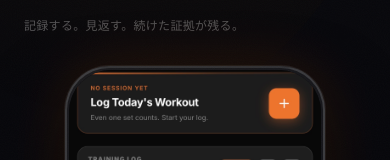
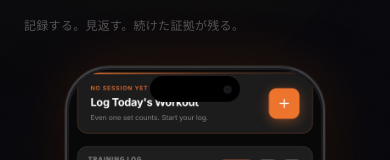
Before and after one commit to hkbaseball51-star/repra-lp, a React (Vite) app: page / in a window 390 px wide. Shown: the part 555-715 px from the top of the page. Built offline with nearby package versions, Linux system fonts and the light colour scheme; no server answers; the database is empty.

Commit message:
Add iPhone notch to hero mockup

```diff
--- a/src/components/PhoneMockup.tsx
+++ b/src/components/PhoneMockup.tsx
@@ -25,12 +25,32 @@ export function PhoneMockup() {
         {/* Screen content */}
         <div className="absolute inset-[2px] rounded-[42px] overflow-hidden bg-[#0a0a0f]">
 
-          {/* Status bar */}
-          <div className="flex items-center justify-between px-6 pt-3 pb-1">
-            <span className="text-[10px] text-white/60 font-medium">9:41</span>
+          {/* Status bar — time left, battery right, Dynamic Island floats center above */}
+          <div className="flex items-center justify-between px-5 pt-[14px] pb-1">
+            <span className="text-[10px] text-white/55 font-medium tracking-tight">9:41</span>
             <div className="flex gap-1 items-center">
-              <div className="w-3 h-1.5 rounded-sm bg-white/60"></div>
-              <div className="w-1 h-1.5 rounded-[1px] bg-white/20"></div>
+              {/* Signal bars */}
+              <div className="flex gap-[2px] items-end h-[10px]">
+                <div className="w-[2px] h-[5px] rounded-[1px] bg-white/45"></div>
+                <div className="w-[2px] h-[7px] rounded-[1px] bg-white/45"></div>
+                <div className="w-[2px] h-[9px] rounded-[1px] bg-white/45"></div>
+              </div>
+              {/* Wi-Fi */}
+              <svg width="10" height="8" viewBox="0 0 10 8" fill="none" className="opacity-45">
+                <path d="M5 7C5.55228 7 6 6.55228 6 6C6 5.44772 5.55228 5 5 5C4.44772 5 4 5.44772 4 6C4 6.55228 4.44772 7 5 7Z" fill="white"/>
+                <path d="M2.5 4.5C3.16 3.84 4.04 3.5 5 3.5C5.96 3.5 6.84 3.84 7.5 4.5" stroke="white" strokeWidth="1" strokeLinecap="round"/>
+                <path d="M0.5 2.5C1.71 1.3 3.27 0.5 5 0.5C6.73 0.5 8.29 1.3 9.5 2.5" stroke="white" strokeWidth="1" strokeLinecap="round"/>
+              </svg>
+              {/* Battery */}
+              <div className="flex items-center gap-[1px]">
+                <div
+                  className="rounded-[2px]"
+                  style={{ width: '18px', height: '9px', border: '1px solid rgba(255,255,255,0.4)', padding: '1px' }}
+                >
+                  <div className="h-full rounded-[1px] bg-white/80" style={{ width: '80%' }}></div>
+                </div>
+                <div className="rounded-r-[1px] bg-white/35" style={{ width: '2px', height: '4px' }}></div>
+              </div>
             </div>
           </div>
 
@@ -167,8 +187,31 @@ export function PhoneMockup() {
         </div>
       </div>
 
-      {/* Dynamic island */}
-      <div className="absolute top-[12px] left-1/2 -translate-x-1/2 w-[80px] h-[22px] rounded-full bg-black z-10"></div>
+      {/* Dynamic Island */}
+      <div
+        className="absolute left-1/2 -translate-x-1/2 z-30 flex items-center justify-end"
+        style={{
+          top: '10px',
+          width: '90px',
+          height: '26px',
+          background: '#000',
+          borderRadius: '999px',
+          boxShadow: 'inset 0 1px 3px rgba(0,0,0,0.95), inset 0 0 0 0.5px rgba(255,255,255,0.05)',
+        }}
+      >
+        {/* Camera lens dot */}
+        <div
+          style={{
+            width: '7px',
+            height: '7px',
+            borderRadius: '50%',
+            background: '#141414',
+            marginRight: '9px',
+            flexShrink: 0,
+            boxShadow: '0 0 0 1px rgba(255,255,255,0.06), inset 0 0 3px rgba(100,160,255,0.12)',
+          }}
+        />
+      </div>
     </div>
   );
 }
```
